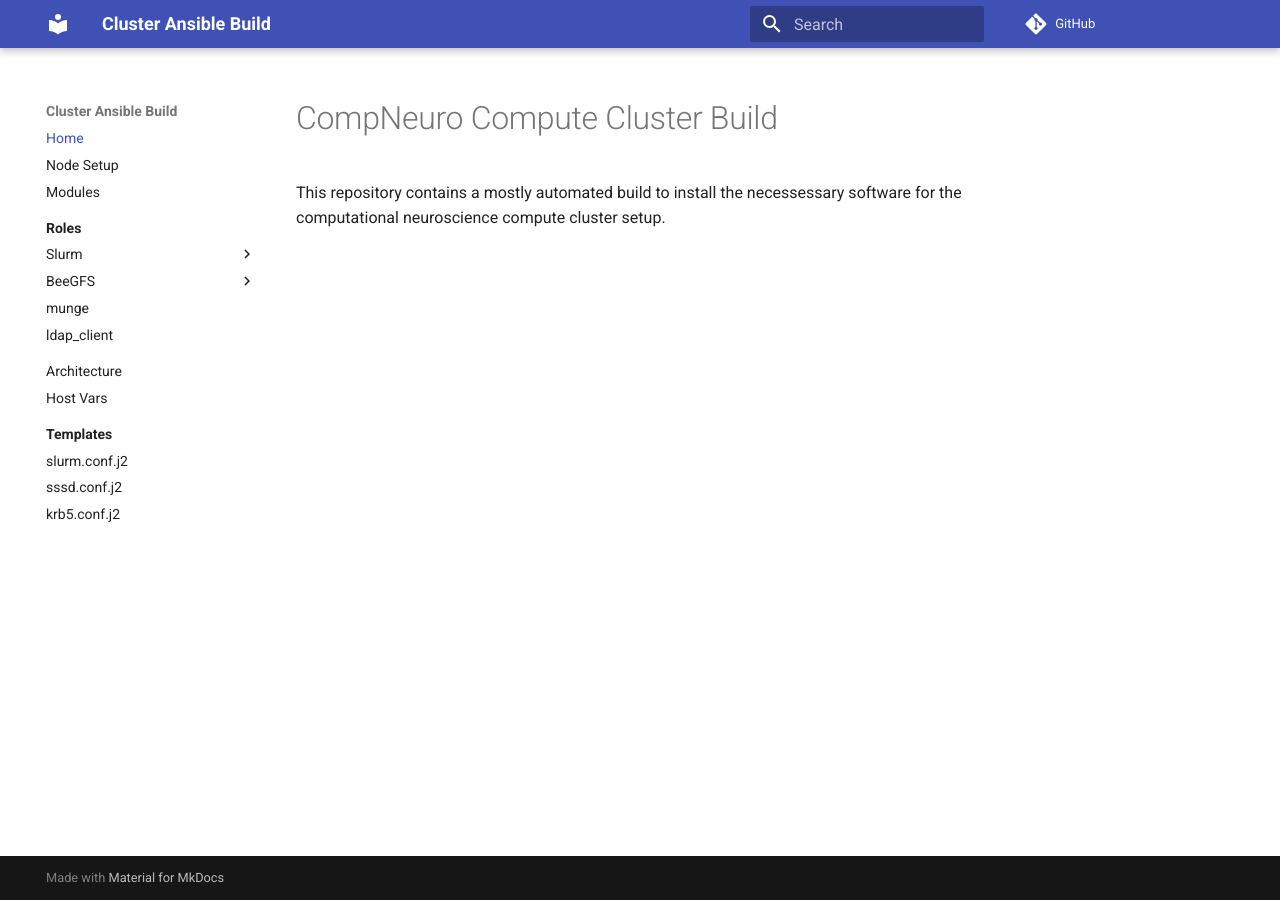
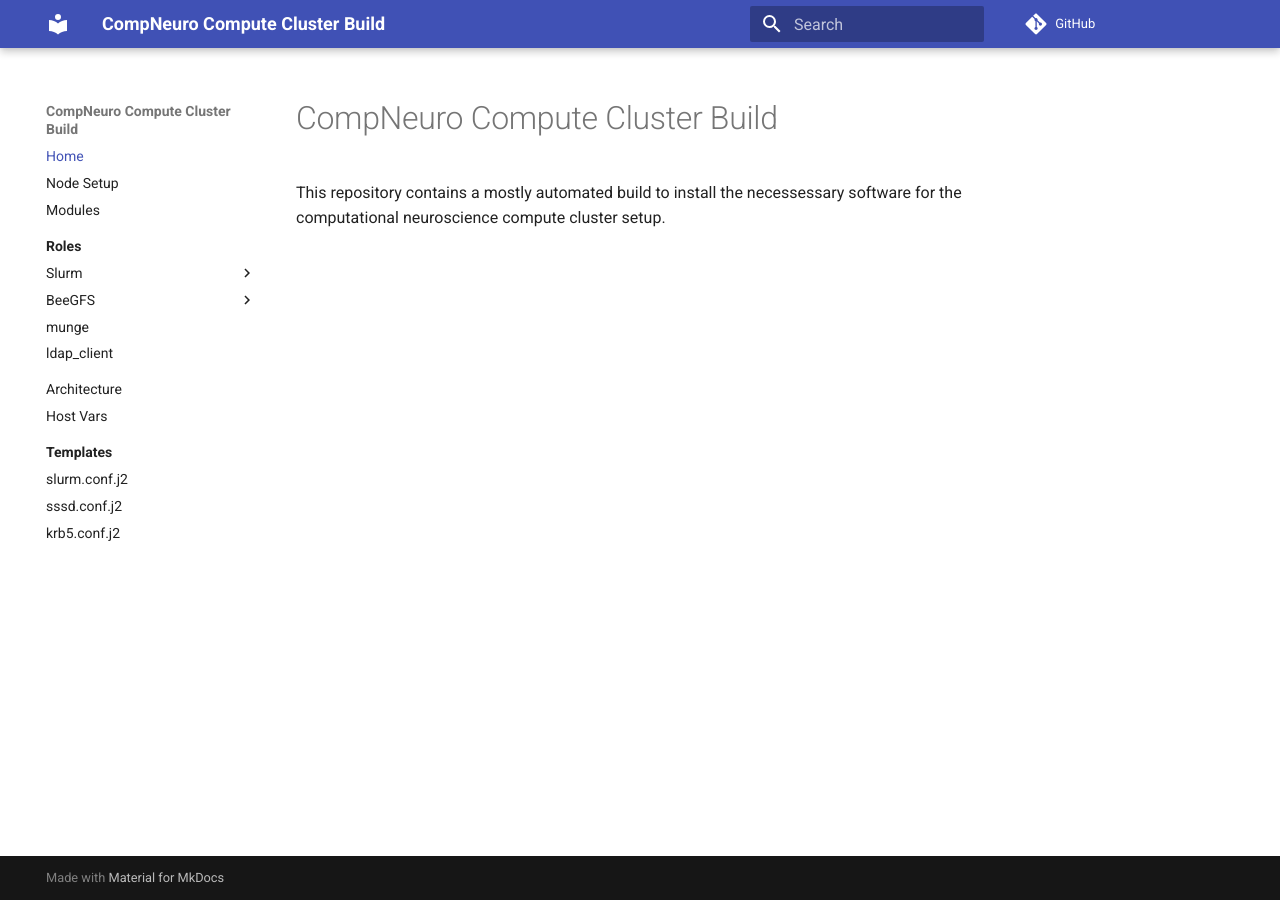
Before and after one commit to JanErikHuehne/cluster_management, an MkDocs documentation site: the page built from docs/index.md, in a window 1280 px wide. Built offline with MkDocs 1.6.1 and Material for MkDocs 9.7.7, drawn with Linux system fonts in a browser that asks for light colours; comment, search, counter and statistics services are not loaded.

Commit message:
Changed documentation title

```diff
--- a/mkdocs.yml
+++ b/mkdocs.yml
@@ -1,4 +1,4 @@
-site_name: Cluster Ansible Build
+site_name: CompNeuro Compute Cluster Build
 repo_url: https://github.com/JanErikHuehne/cluster_management
 theme:
   name: material
```
